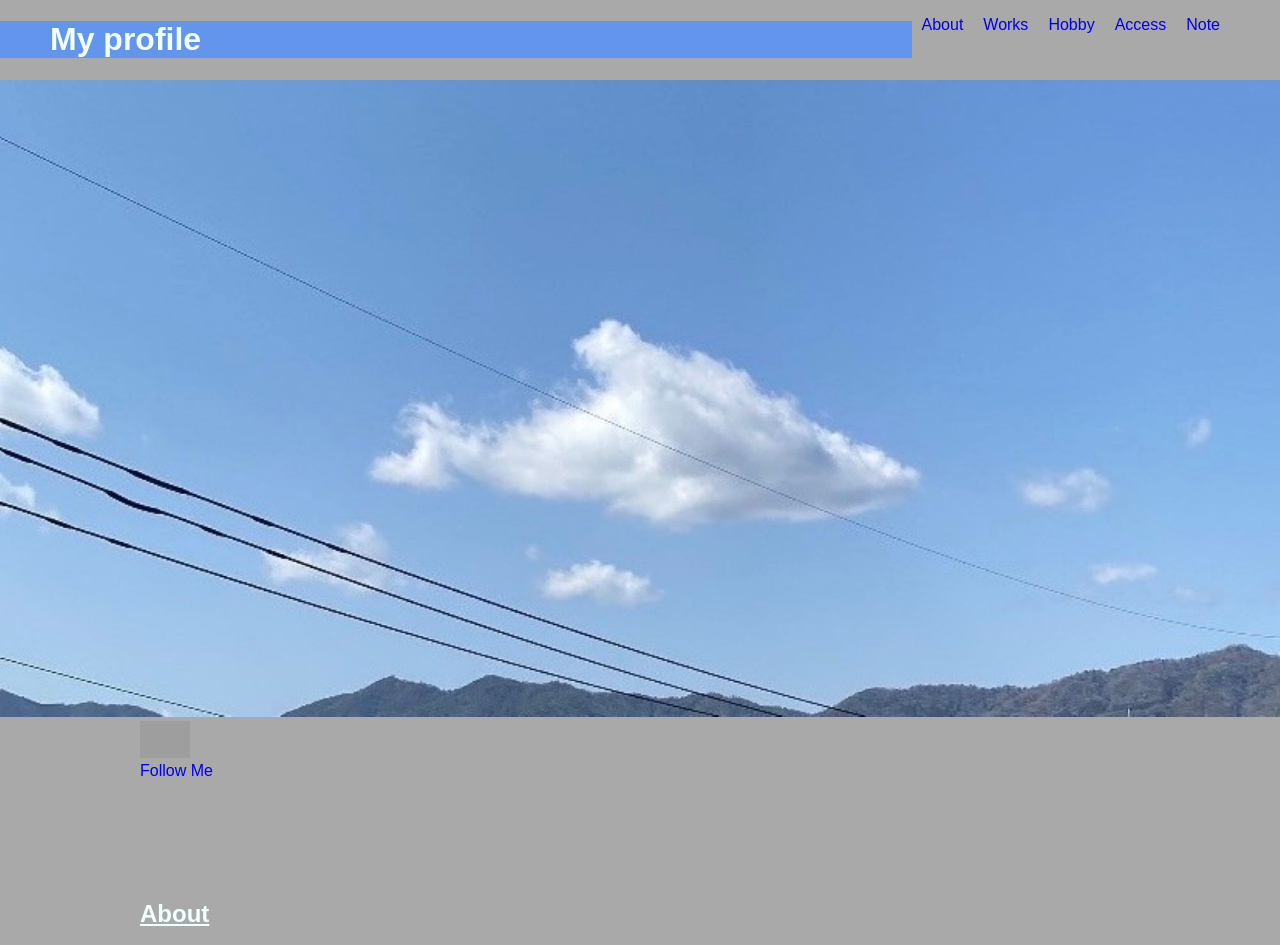
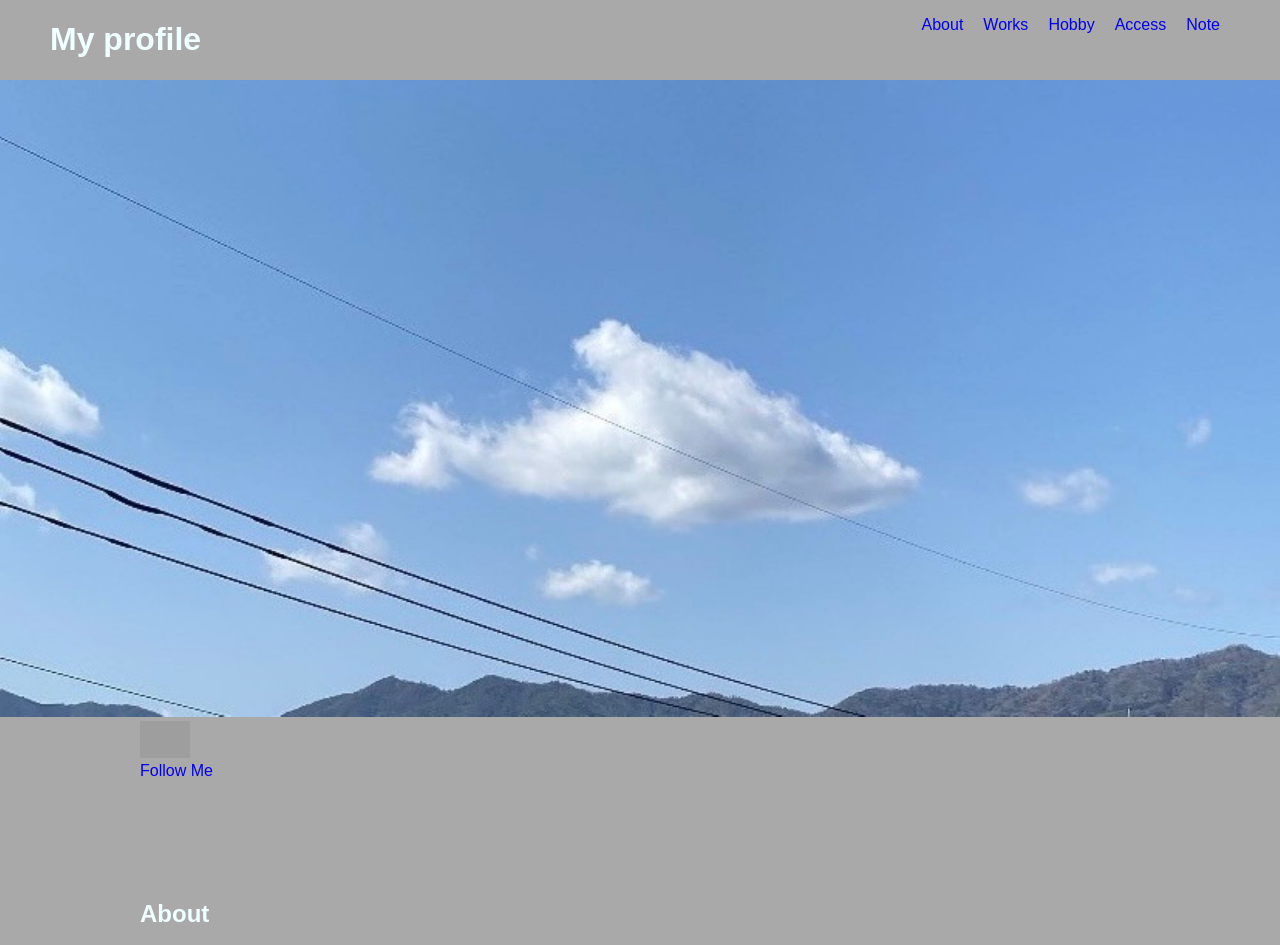
Before and after one commit to pandatanukikitune/myprofile, a plain HTML site: page index.html in a window 1280 px wide. Shown: the top 945 px of the page. Drawn offline with Linux system fonts and the light colour scheme; grey boxes are pictures that could not be loaded.

Commit message:
Update style.css

```diff
--- a/style.css
+++ b/style.css
@@ -192,16 +192,3 @@ header{
     border-bottom: 1px solid #0686b2;
     color: #fff;
 }
-
-h1{
-    background-color: cornflowerblue;
-    width: 100%
-}
-
-.nikki{
-    padding-left: 10px;
-}
-
-h2{
-    text-decoration: underline;
-}
```
